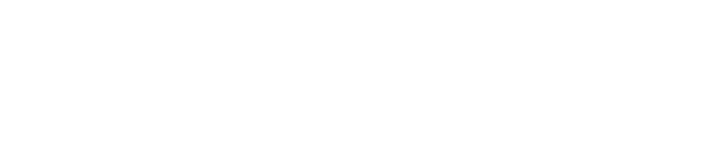
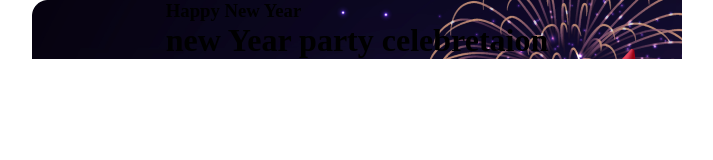
Before and after one commit to husnalitu/my-new-website, a plain HTML site: page index.html in a window 1280 px wide. Shown: the whole page, without its empty margins (283-996 px from the left). Drawn offline with Linux system fonts and the light colour scheme.

Commit message:
added banner image

```diff
--- a/index.html
+++ b/index.html
@@ -3,9 +3,16 @@
 <head>
     <meta charset="UTF-8">
     <meta name="viewport" content="width=device-width, initial-scale=1.0">
-    <title>My new Website</title>
+    <title>My new Websitediv</title>
+    <link rel="stylesheet" href="style.css">
 </head>
-<body>
+<body style="width: 650px;">
+    <div class="container">
+        <div>
+        <h3>Happy New Year</h3>
+        <h1>new Year party celebretaion</h1>
+        </div>
+    </div>
 
 </body>
 </html>
--- /dev/null
+++ b/style.css
@@ -0,0 +1,8 @@
+*{
+    margin: auto;
+    padding: auto;
+}
+.container{
+    display: flex;
+    background-image: url(/resources/Banner\ Image.png);
+}
```
